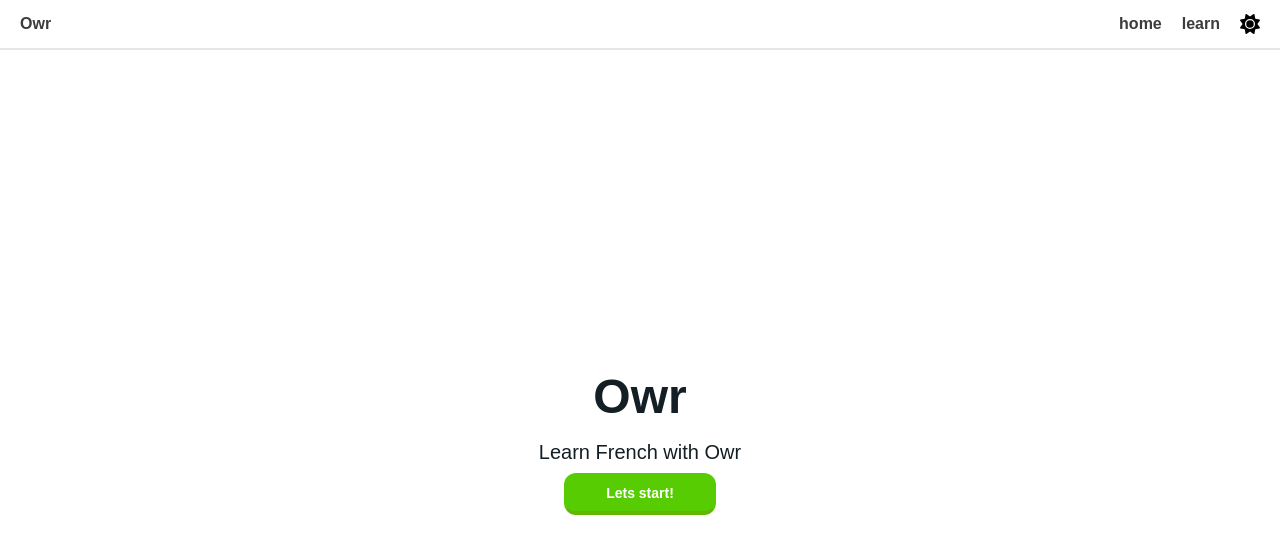
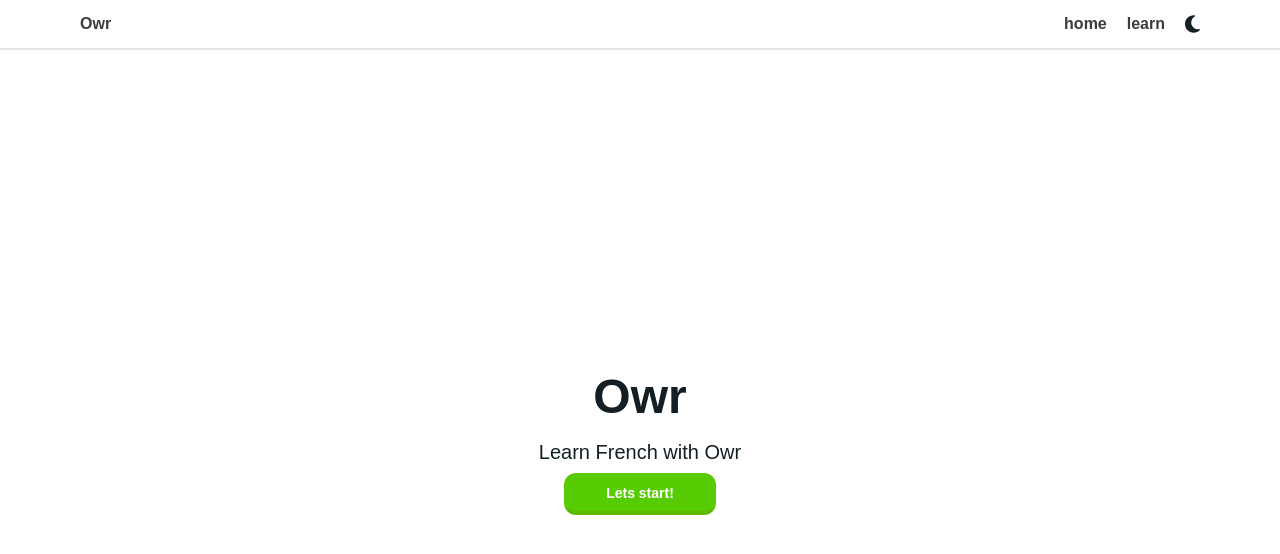
Before and after one commit to huilensolis/owr, a React (Vite) app: page / in a window 1280 px wide. Shown: the top 554 px of the page. Built offline with nearby package versions, Linux system fonts and the light colour scheme.

Commit message:
fix desktop view and switcher display

```diff
--- a/src/components/color-theme-switch/index.tsx
+++ b/src/components/color-theme-switch/index.tsx
@@ -28,7 +28,7 @@ export function ThemeSwitch() {
 
   return (
     <button onClick={toggleTheme} className="">
-      {theme === 'dark' ? <DarkIcon /> : <LigthIcon />}
+      {theme === 'dark' ? <LigthIcon /> : <DarkIcon />}
     </button>
   )
 }
@@ -39,7 +39,7 @@ function DarkIcon() {
       xmlns="http://www.w3.org/2000/svg"
       height="1.25em"
       viewBox="0 0 384 512"
-      className="fill-white"
+      className="fill-cm-black"
     >
       <path d="M223.5 32C100 32 0 132.3 0 256S100 480 223.5 480c60.6 0 115.5-24.2 155.8-63.4c5-4.9 6.3-12.5 3.1-18.7s-10.1-9.7-17-8.5c-9.8 1.7-19.8 2.6-30.1 2.6c-96.9 0-175.5-78.8-175.5-176c0-65.8 36-123.1 89.3-153.3c6.1-3.5 9.2-10.5 7.7-17.3s-7.3-11.9-14.3-12.5c-6.3-.5-12.6-.8-19-.8z" />
     </svg>
@@ -51,7 +51,7 @@ function LigthIcon() {
       xmlns="http://www.w3.org/2000/svg"
       height="1.25em"
       viewBox="0 0 512 512"
-      className="fill-black"
+      className="fill-cm-white"
     >
       <path d="M361.5 1.2c5 2.1 8.6 6.6 9.6 11.9L391 121l107.9 19.8c5.3 1 9.8 4.6 11.9 9.6s1.5 10.7-1.6 15.2L446.9 256l62.3 90.3c3.1 4.5 3.7 10.2 1.6 15.2s-6.6 8.6-11.9 9.6L391 391 371.1 498.9c-1 5.3-4.6 9.8-9.6 11.9s-10.7 1.5-15.2-1.6L256 446.9l-90.3 62.3c-4.5 3.1-10.2 3.7-15.2 1.6s-8.6-6.6-9.6-11.9L121 391 13.1 371.1c-5.3-1-9.8-4.6-11.9-9.6s-1.5-10.7 1.6-15.2L65.1 256 2.8 165.7c-3.1-4.5-3.7-10.2-1.6-15.2s6.6-8.6 11.9-9.6L121 121 140.9 13.1c1-5.3 4.6-9.8 9.6-11.9s10.7-1.5 15.2 1.6L256 65.1 346.3 2.8c4.5-3.1 10.2-3.7 15.2-1.6zM160 256a96 96 0 1 1 192 0 96 96 0 1 1 -192 0zm224 0a128 128 0 1 0 -256 0 128 128 0 1 0 256 0z" />
     </svg>
--- a/src/components/header/index.tsx
+++ b/src/components/header/index.tsx
@@ -8,7 +8,7 @@ interface input {
 
 export function Header({ headerItems }: input) {
   return (
-    <header className="w-screen px-5 h-max flex justify-between items-center py-3 gap-5 border-b-2 border-cm-light-gray dark:border-cm-gray fixed top-0 left-0">
+    <header className="w-screen px-5 sm:px-20 h-max flex justify-between items-center py-3 gap-5 border-b-2 border-cm-light-gray dark:border-cm-gray fixed top-0 left-0">
       <Link to="/" className="font-bold text-cm-text-gray dark:text-cm-white text-base">
         Owr
       </Link>
--- a/src/components/layout/index.tsx
+++ b/src/components/layout/index.tsx
@@ -2,7 +2,7 @@ import { ReactNode } from 'react'
 
 export function Layout({ children }: { children: ReactNode }) {
   return (
-    <div className="min-h-screen w-full flex flex-col justify-start items-center px-5 pt-[calc(67px+20px)] bg-cm-white dark:bg-cm-black">
+    <div className="min-h-screen w-full flex flex-col justify-start items-center px-5 sm:px-20 pt-[calc(67px+20px)] bg-cm-white dark:bg-cm-black">
       {children}
     </div>
   )
--- a/src/pages/lesson/index.tsx
+++ b/src/pages/lesson/index.tsx
@@ -15,7 +15,7 @@ export function Lesson() {
             <Question text={QuestionInfo.originalText} />
             <AnswersList question={QuestionInfo} />
           </section>
-          <section className="w-full h-max flex justify-center items-end sm:py-11 py-5">
+          <section className="max-w-lg w-full h-max flex justify-center items-end sm:py-11 py-5">
             <NavigateQuestions question={QuestionInfo} />
           </section>
         </section>
--- a/src/store/questions.ts
+++ b/src/store/questions.ts
@@ -1,6 +1,6 @@
 import { create } from 'zustand'
 import { type Quest } from '../interfaces/quest.interface'
-import questionsJson from '../../public/data.json'
+import questionsJson from '../assets/data.json'
 interface MyZustandState {
   questions: Quest[]
   currentQuestion: number
```
Also changed, not shown: src/assets/data.json (renamed from public/data.json).
